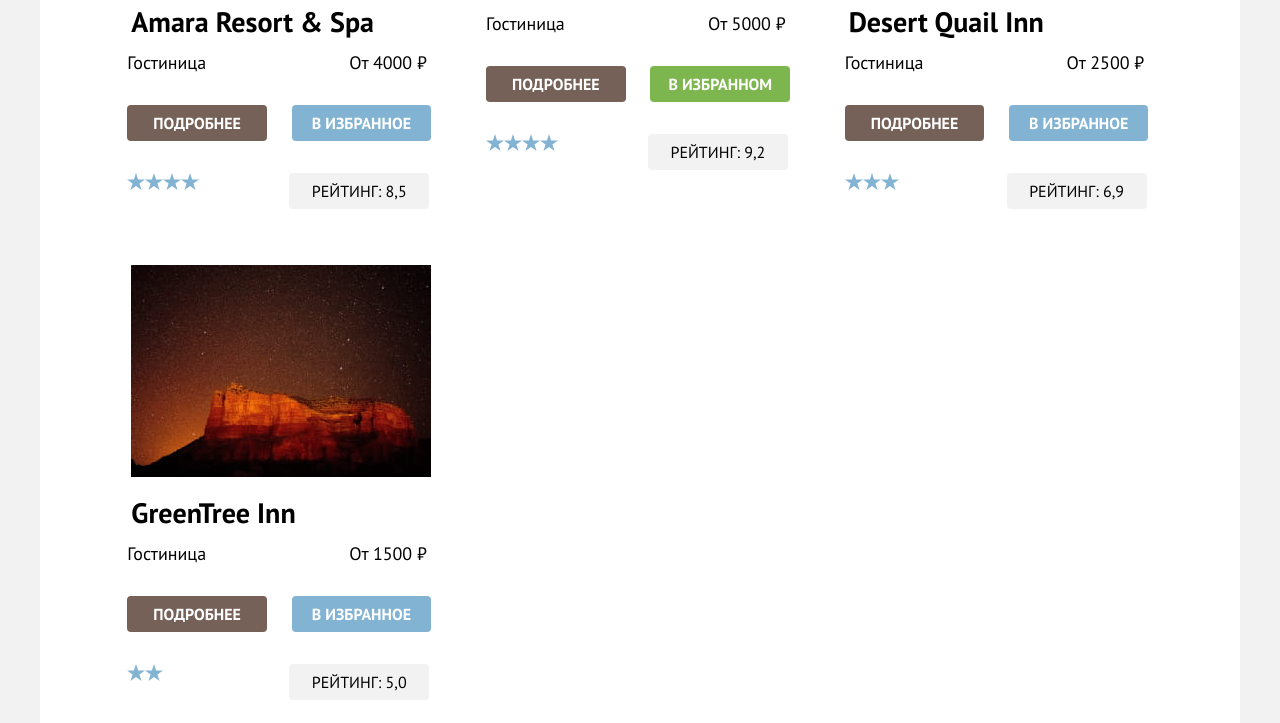
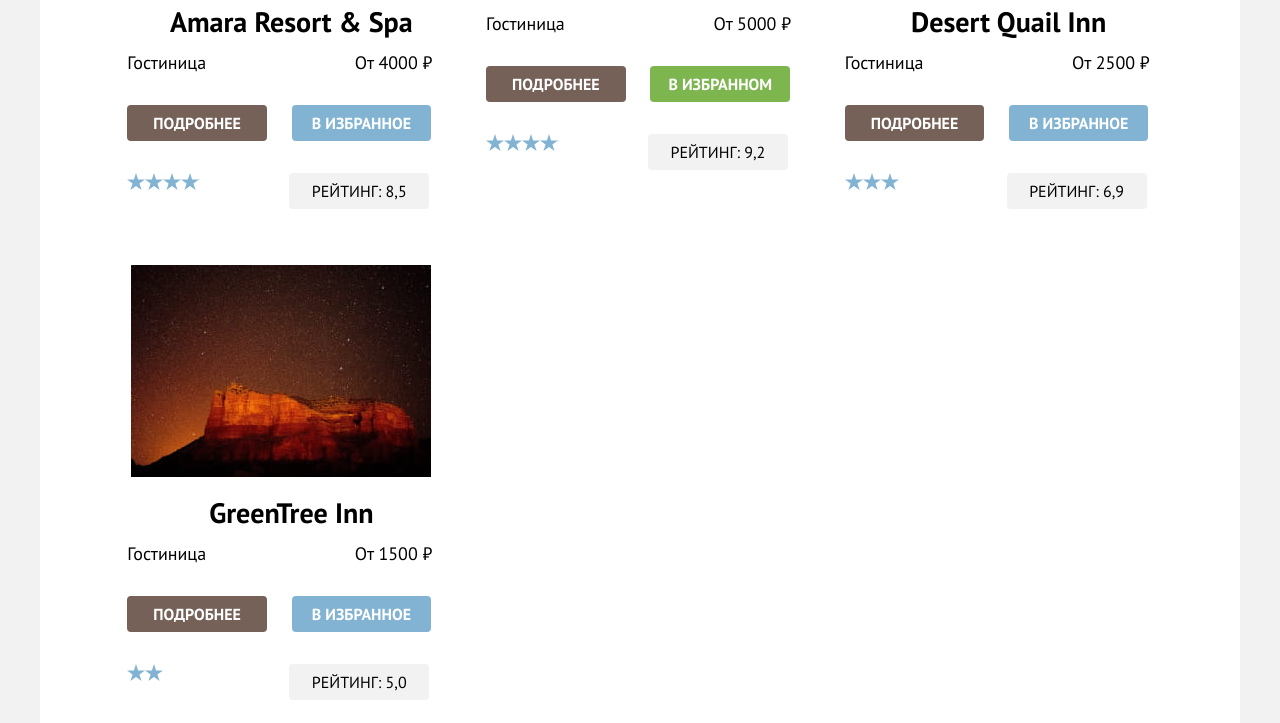
Before and after one commit to htmlacademy-htmlcss/1984757-sedona-35, a plain HTML site: page catalog.html in a window 1280 px wide. Shown: the part 902-1625 px from the top of the page. Drawn offline with Linux system fonts and the light colour scheme.

Commit message:
меняет стили мелких сеток

```diff
--- a/styles/styles.css
+++ b/styles/styles.css
@@ -375,6 +375,8 @@ body {
 
 .search-hotel {
   text-align: center;
+  padding-top: 96px;
+  padding-bottom: 96px;
 }
 .search-hotel-interest-description {
   font-weight: 700;
@@ -383,7 +385,6 @@ body {
   text-transform: uppercase;
   margin: 0;
   padding: 0;
-  padding-top: 96px;
   margin-bottom: 20px;
 }
 .search-hotel-description {
@@ -396,7 +397,6 @@ body {
   margin: 0;
   width: 376px;
   padding: 8px 50px;
-  margin-bottom: 96px;
 }
 /*стили для секции subscribe главной страницы*/
 
@@ -407,6 +407,8 @@ body {
   background-repeat: no-repeat;
   background-size: 100% auto;
   text-align: center;
+  padding-top: 96px;
+  padding-bottom: 104px;
 }
 .subscribe-title {
   font-size: 30px;
@@ -414,7 +416,6 @@ body {
   text-transform: uppercase;
   margin: 0;
   padding: 0;
-  padding-top: 96px;
   margin-bottom: 20px;
 }
 .subscribe-description {
@@ -431,7 +432,6 @@ body {
   box-sizing: border-box;
   padding-right: 258px;
   padding-left: 258px;
-  padding-bottom: 104px;
 }
 .subscribe-form input {
   grid-column: 1/2;
@@ -838,7 +838,6 @@ body {
   width: 191px;
   box-sizing: border-box;
   padding-top: 56px;
-
 }
 
 .button-filter-blue {
@@ -957,7 +956,7 @@ body {
   grid-template-rows: repeat (3, min-content);
   column-gap: 20px;
   row-gap: 16px;
-  margin-left: 16px;
+  padding-left: 16px;
 }
 .type-hotel{
   grid-row: 1/2;
@@ -976,12 +975,11 @@ body {
   grid-column: 1/2;
   margin: 0;
   padding: 0;
-
 }
 .hotel-card-price {
   grid-row: 1/2;
   grid-column: 2/3;
-  padding-left: 120px;
+  justify-self: end;
 }
 .hotels-rating {
   grid-row: 3/4;
@@ -989,6 +987,7 @@ body {
   background-color: #F2F2F2;
   border-radius: 4px;
 }
+
 .button-brown {
   padding: 8px 26px;
   margin-right: 20px;
@@ -1016,6 +1015,8 @@ body {
   padding: 0;
   margin-bottom: 16px;
   padding-left: 20px;
+  justify-self: center;
+
 }
 .hotel-card-image {
   margin-bottom: 16px;
```
Also changed, not shown: catalog.html (indentation only).
